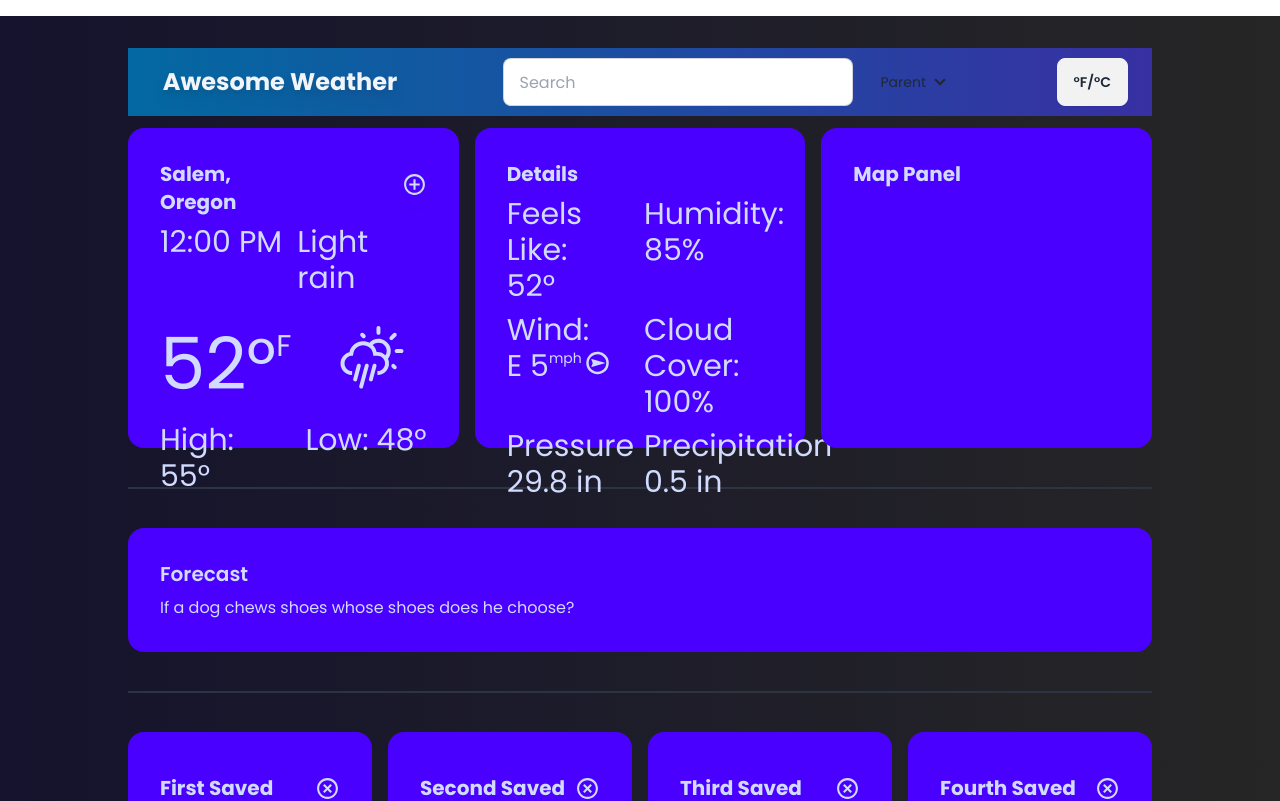
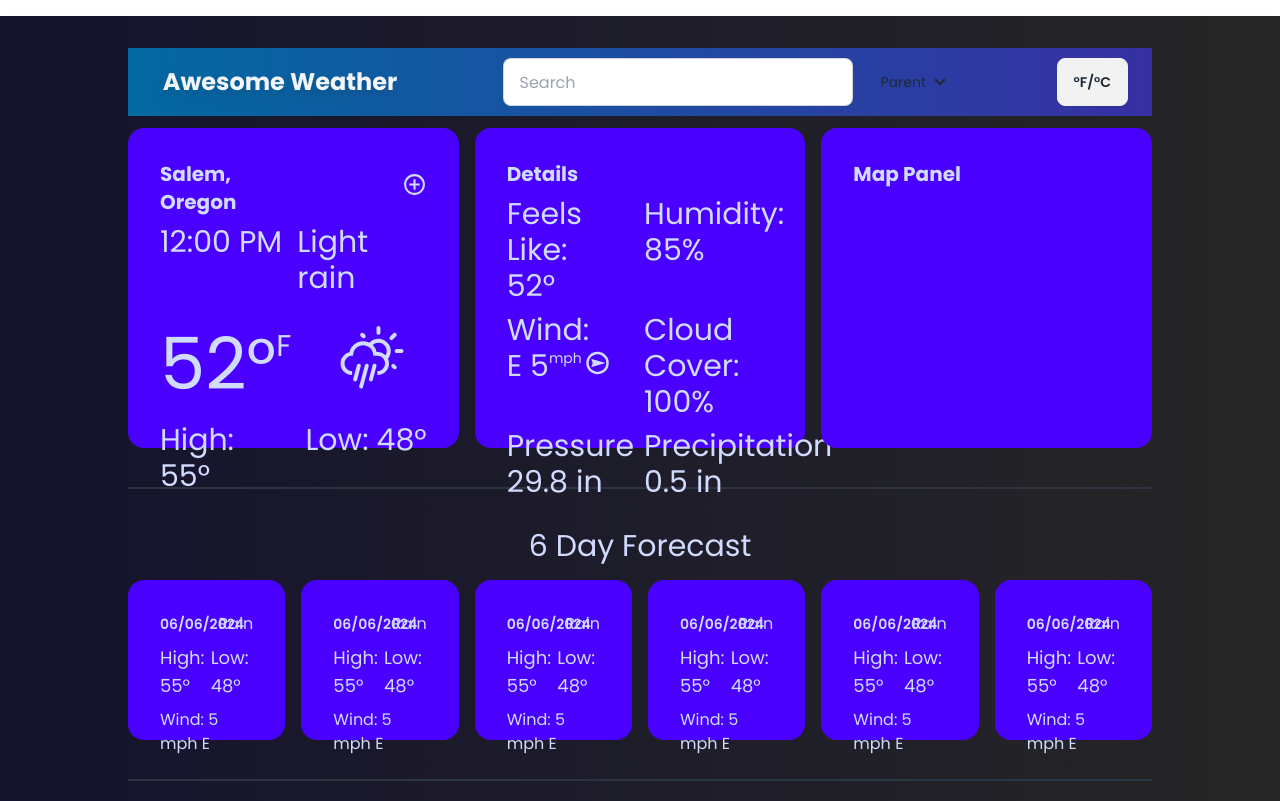
Before and after one commit to jacquesvb/awesome-weather-app, a React (Vite) app: page / in a window 1280 px wide. Shown: the top 801 px of the page. Built offline with nearby package versions, Linux system fonts and the light colour scheme.

Commit message:
6 day forecast

```diff
--- /dev/null
+++ b/src/components/Forecast/Forecast.jsx
@@ -0,0 +1,16 @@
+import ForecastCard from "./ForecastCard";
+
+const Forecast = () => {
+  return (
+    <>
+      <ForecastCard />
+      <ForecastCard />
+      <ForecastCard />
+      <ForecastCard />
+      <ForecastCard />
+      <ForecastCard />
+    </>
+  );
+};
+
+export default Forecast;
--- /dev/null
+++ b/src/components/Forecast/ForecastCard.jsx
@@ -0,0 +1,23 @@
+const ForecastCard = () => {
+  return (
+    <div className="card col-span-2 w-full h-40 bg-primary text-primary-content">
+      <div className="card-body">
+        <div className="grid grid-cols-2 gap-2 justify-between items-start">
+          <h2 className="card-title text-sm self-center col-span-1">
+            06/06/2024
+          </h2>
+          <div className="col-span-1 justify-self-end">Rain</div>
+          <div className="col-span-1">
+            <div className="text-lg">High: 55°</div>
+          </div>
+          <div className="col-span-1 justify-self-end">
+            <div className="text-lg">Low: 48°</div>
+          </div>
+          <div className="col-span-2">Wind: 5 mph E</div>
+        </div>
+      </div>
+    </div>
+  );
+};
+
+export default ForecastCard;
--- /dev/null
+++ b/src/components/Forecast/index.js
@@ -0,0 +1 @@
+export { default } from "./Forecast";
--- a/src/components/SelectedInfo/Forecast.jsx
+++ /dev/null
@@ -1,12 +0,0 @@
-const Forecast = () => {
-  return (
-    <div className="card w-full col-span-12 bg-primary text-primary-content">
-      <div className="card-body">
-        <h2 className="card-title">Forecast</h2>
-        <p>If a dog chews shoes whose shoes does he choose?</p>
-      </div>
-    </div>
-  );
-};
-
-export default Forecast;
--- a/src/components/SelectedInfo/SelectedInfo.jsx
+++ b/src/components/SelectedInfo/SelectedInfo.jsx
@@ -1,7 +1,7 @@
 import MainPanel from "./MainPanel";
 import DetailPanel from "./DetailPanel";
 import MapPanel from "./MapPanel";
-import Forecast from "./Forecast";
+import Forecast from "../Forecast";
 import SavedLocations from "../SavedLocations";
 
 const SelectedInfo = () => {
@@ -11,6 +11,9 @@ const SelectedInfo = () => {
       <DetailPanel />
       <MapPanel />
       <div className="divider divider-neutral col-span-12"></div>
+      <div className="col-span-12 text-3xl text-center text-primary-content">
+        6 Day Forecast
+      </div>
       <Forecast />
       <div className="divider divider-neutral col-span-12"></div>
       <SavedLocations />
```
